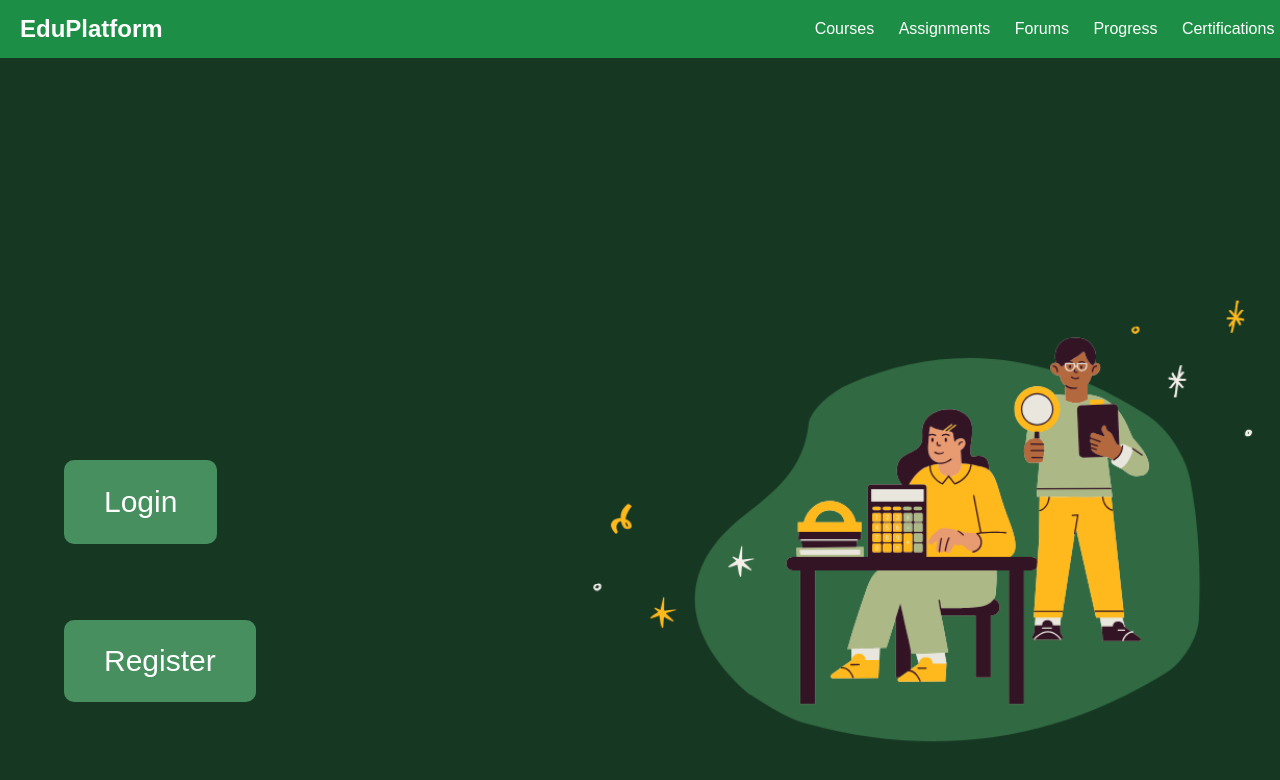
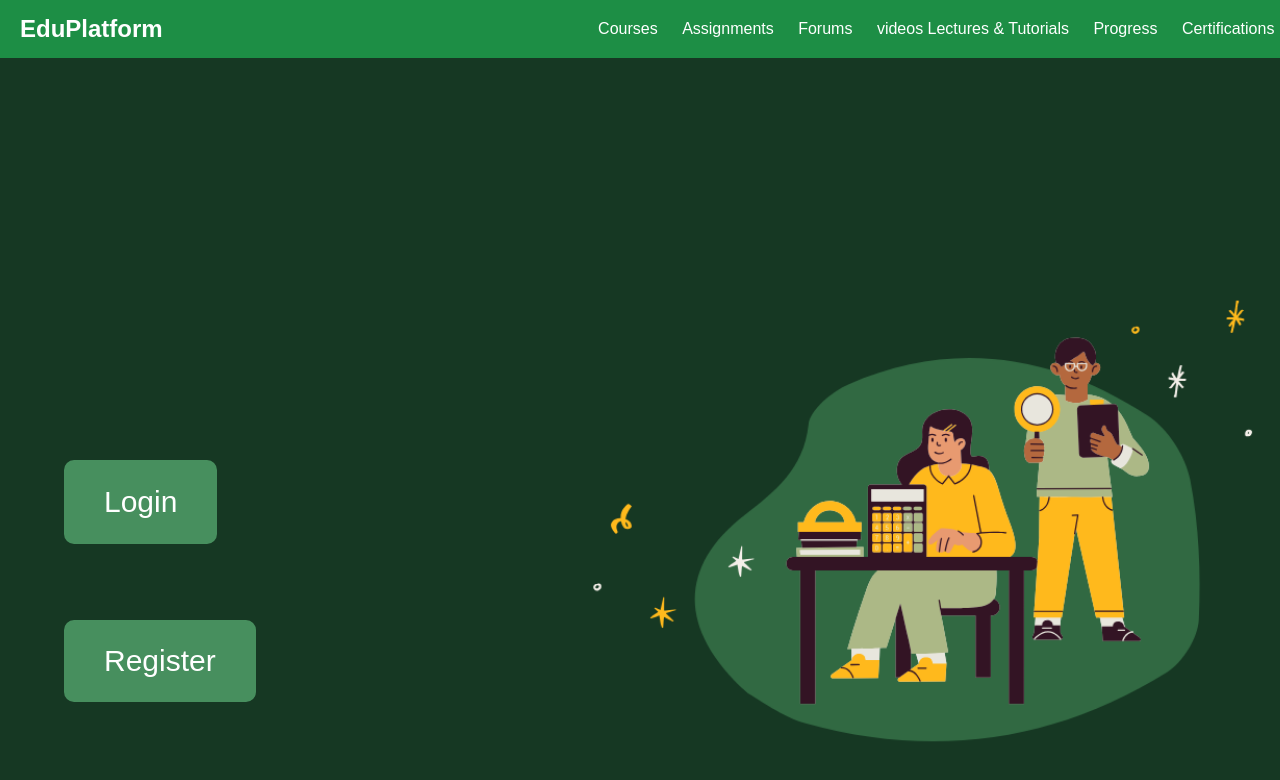
Before and after one commit to zeyad-mohvme-d/Website, a plain HTML site: page index.html in a window 1280 px wide. Drawn offline with Linux system fonts and the light colour scheme.

Commit message:
Update index.html

```diff
--- a/index.html
+++ b/index.html
@@ -12,6 +12,7 @@
             <a href="screens/CoursesScreen/CoursesScreen.html" target="_blank">Courses</a>
             <a href="#" target="_blank">Assignments</a>
             <a href="Screens/StudentDiscussionForums/Discussions.html" target="_blank">Forums</a>
+            <a href="Screens/VideoLecture&tutorials/video.html"target="_blank"> videos Lectures & Tutorials</a>
             <a href="Screens/ProgressScreen/Progress.html" target="_blank">Progress</a>
             <a href="#" target="_blank">Certifications</a>
             <!-- <a href="#" target="_blank">Support</a>
```
